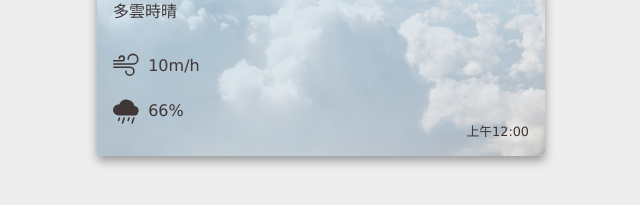
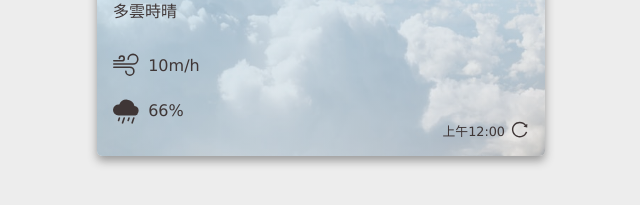
Before and after one commit to WeiLocus/weather-cast, a React (Vite) app: page / in a window 1280 px wide. Shown: the part 395-600 px from the top of the page, without its empty margins (319-959 px from the left). Built offline with nearby package versions, Linux system fonts and the light colour scheme.

Commit message:
lauout: add loading icon

```diff
--- a/src/App.jsx
+++ b/src/App.jsx
@@ -1,6 +1,7 @@
 import { GlobalStyle } from "../globalStyles"
 import { Container, Card, TopCard, BottomCard, Location, Temperature, Celsius, Description, AirFlow, Rain, Refresh } from "./styles/style"
 import { BsFillCloudRainFill, BsWind} from "react-icons/bs"
+import { AiOutlineReload } from "react-icons/ai"
 
 function App() {
 
@@ -25,8 +26,11 @@ function App() {
               <BsWind/>10m/h
             </AirFlow>
             <Rain>
-              <BsFillCloudRainFill/>66%</Rain>
-            <Refresh>上午12:00</Refresh>
+              <BsFillCloudRainFill/>66%
+            </Rain>
+            <Refresh>
+              上午12:00 <AiOutlineReload />
+            </Refresh>
           </BottomCard>
         </Card>
       </Container>
--- a/src/styles/style.js
+++ b/src/styles/style.js
@@ -87,4 +87,11 @@ export const Refresh = styled.div`
   display: inline-flex;
   align-items: flex-end;
   font-size: var(--fs-small);
+
+  svg {
+    width: 1.2rem;
+    height: auto;
+    margin-left: 0.3rem;
+  }
+
 `;
```
